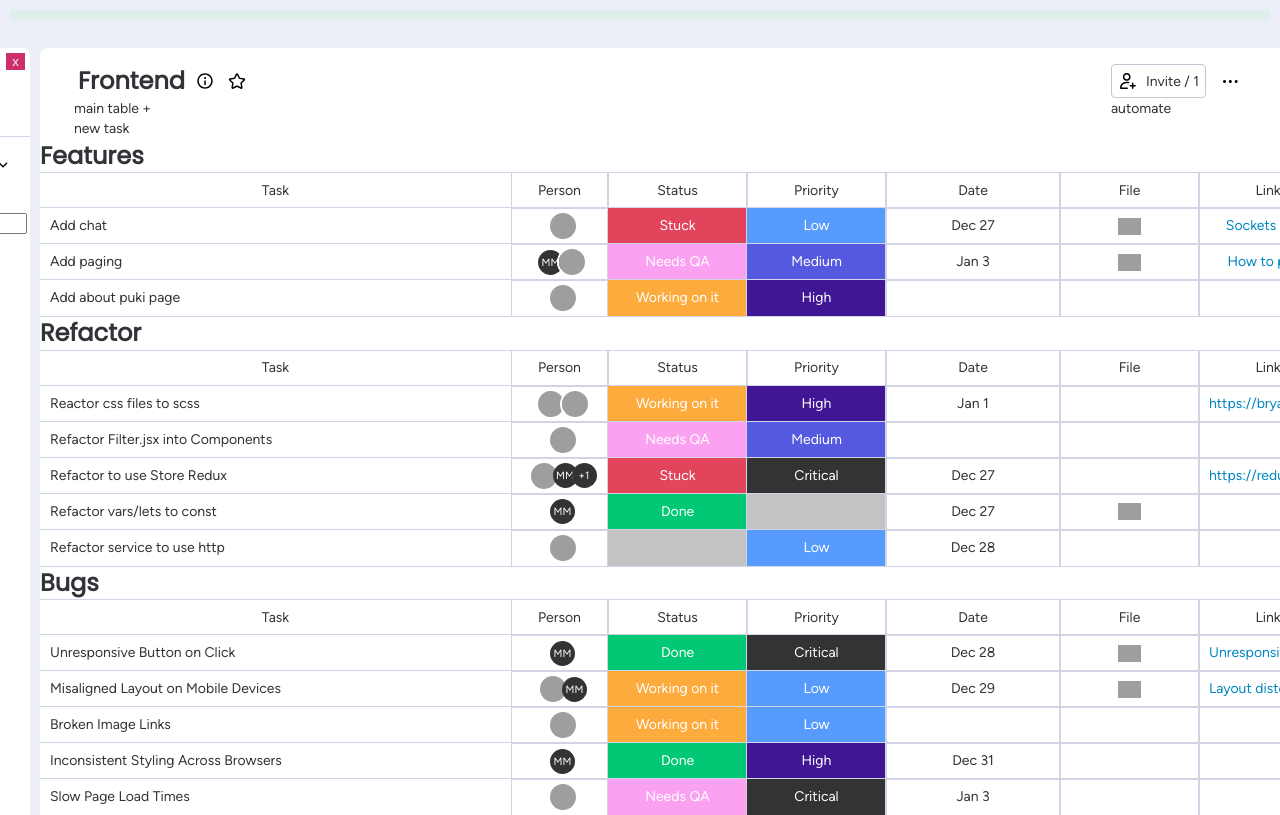
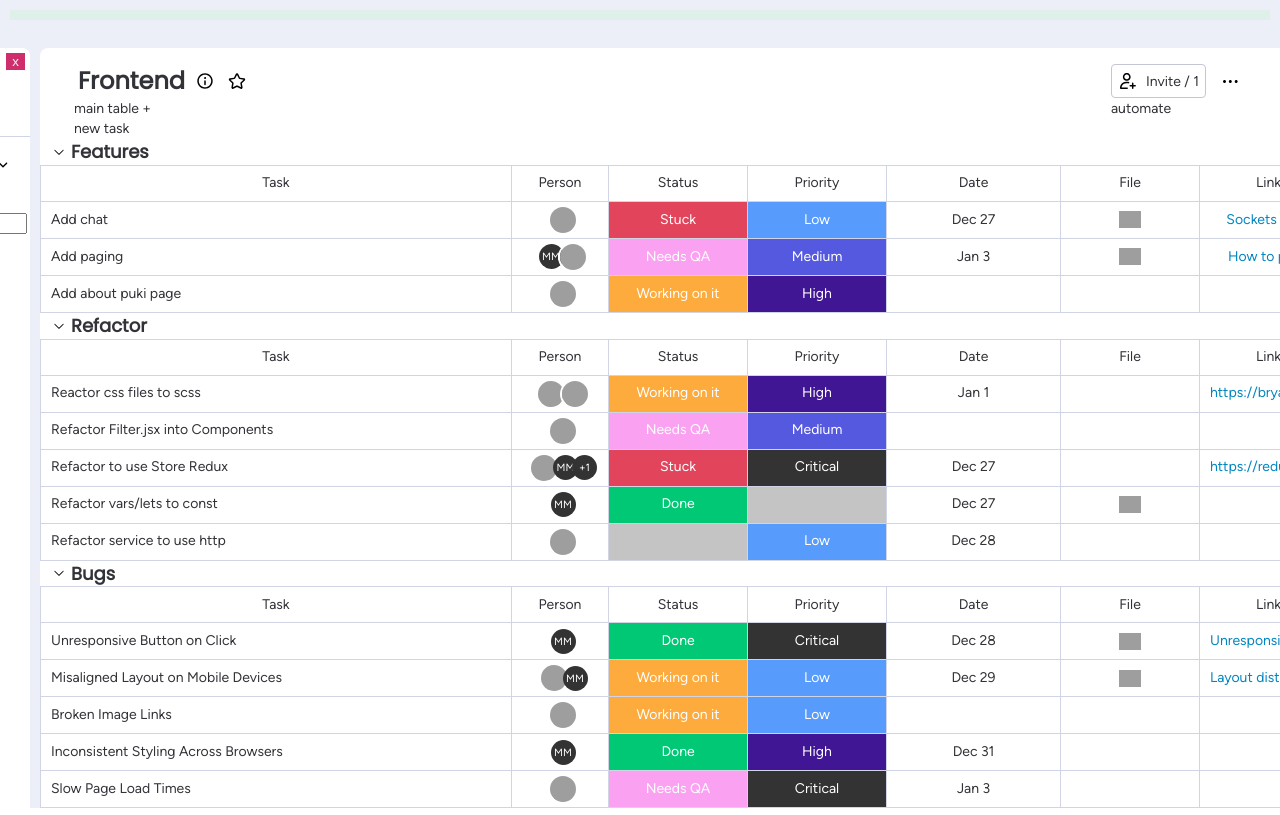
Before and after one commit to NoamSaar/Myday-frontend, a React (Vite) app: page /board/b101 in a window 1280 px wide. Built offline with nearby package versions, Linux system fonts and the light colour scheme; grey boxes are pictures that could not be loaded.

Commit message:
Add down arrow & task count on group

```diff
--- a/src/assets/styles/cmps/_board-group.scss
+++ b/src/assets/styles/cmps/_board-group.scss
@@ -2,4 +2,40 @@
     display: flex;
     flex-direction: column;
     align-items: baseline;
+
+    .board-title-container {
+        display: flex;
+        align-items: center;
+        padding-inline-start: 4px;
+
+        h4 {
+            font-size: 18px;
+            padding: 0 4px;
+        }
+
+        p {
+
+            margin: 0;
+            font-size: .875rem;
+            font-weight: 400;
+            margin-block-start: 3px;
+            margin-inline-start: 8px;
+            opacity: 0;
+            transition: opacity .2s;
+
+        }
+
+        .down-arrow {
+            width: 12px;
+            margin-right: 2px;
+            margin-left: 9px;
+        }
+
+        &:hover {
+            p {
+                opacity: 1;
+                cursor: grab;
+            }
+        }
+    }
 }
--- a/src/assets/styles/cmps/_task-list.scss
+++ b/src/assets/styles/cmps/_task-list.scss
@@ -1,6 +1,7 @@
 .task-list {
     display: flex;
     flex-direction: column;
+    width: 100%;
 
     .task-header-list {
         display: flex;
@@ -14,7 +15,12 @@
 
     ul {
 
-        outline: $clr-group-border .5px solid;
+        border: $clr-group-border 0.5px solid;
+        border-inline-end: unset;
+
+        &:not(:last-child) {
+            border-block-end: unset;
+        }
 
     }
 
@@ -35,7 +41,9 @@
         //     max-width: 199.5px;
         // }
 
-        outline: $clr-group-border .5px solid;
+        border-inline-end: $clr-group-border .5px solid;
+
+        &:not(:last-child) {}
 
         padding: 10px;
     }
@@ -50,6 +58,10 @@
         position: sticky;
         left: 0;
         background-color: white;
+
+        &:hover:not(.task-header-list .task-title) {
+            background-color: $clr-task-hover;
+        }
     }
 
     .person-col {
--- a/src/cmps/BoardGroup.jsx
+++ b/src/cmps/BoardGroup.jsx
@@ -2,9 +2,14 @@ import { TaskList } from "./TaskList";
 
 export function BoardGroup({ group, titlesOrder, priorities, statuses }) {
 
+
     return (
         <section className='board-group'>
-            <h4 className="sticky-left">{group.title}</h4>
+            <div className="board-title-container sticky-left">
+                <img className="down-arrow" src="../../../public/icons/NavigationChevronDown.svg" alt="" />
+                <h4 >{group.title}</h4>
+                <p>{group.tasks.length} Tasks</p>
+            </div>
             <TaskList tasks={group.tasks} titlesOrder={titlesOrder} priorities={priorities} statuses={statuses} />
         </section>
     )
```
Also changed, not shown: package.json (line endings or trailing spaces).
